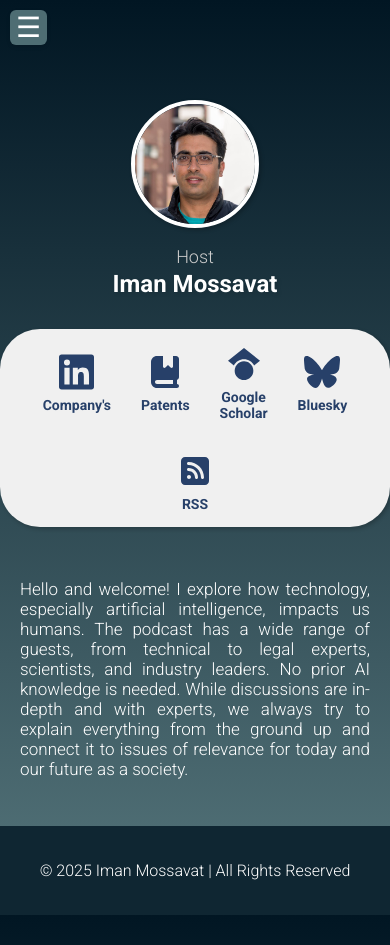
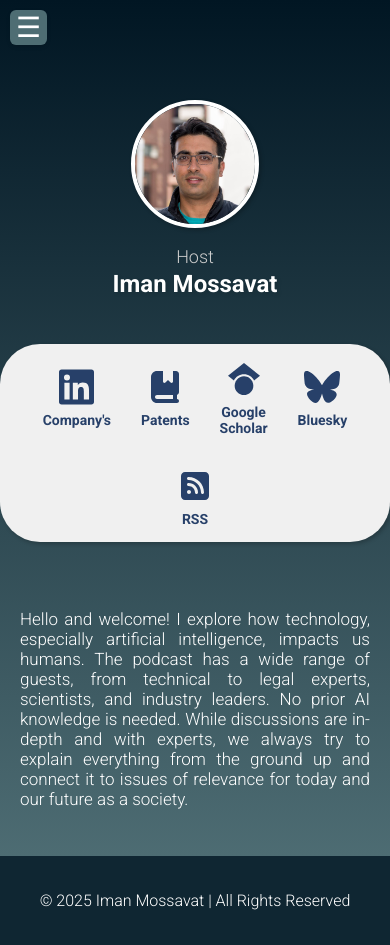
Before and after one commit to ivetkalchev/deepdivepod, a Jekyll site: the page built from contact.html, in a window 390 px wide. Built offline with Jekyll 4.4.1, drawn with Linux system fonts in a browser that asks for light colours; before the commit the page ends 915 px from its top, so only the background shows below that.

Commit message:
Update contact-styles.css

```diff
--- a/assets/css/contact-styles.css
+++ b/assets/css/contact-styles.css
@@ -107,7 +107,7 @@ body {
         gap: 30px;
         padding: 15px 30px;
         border-radius: 40px;
-        margin: 15px auto;
+        margin: 30px auto;
     }
 
     .icon-container a,
```
